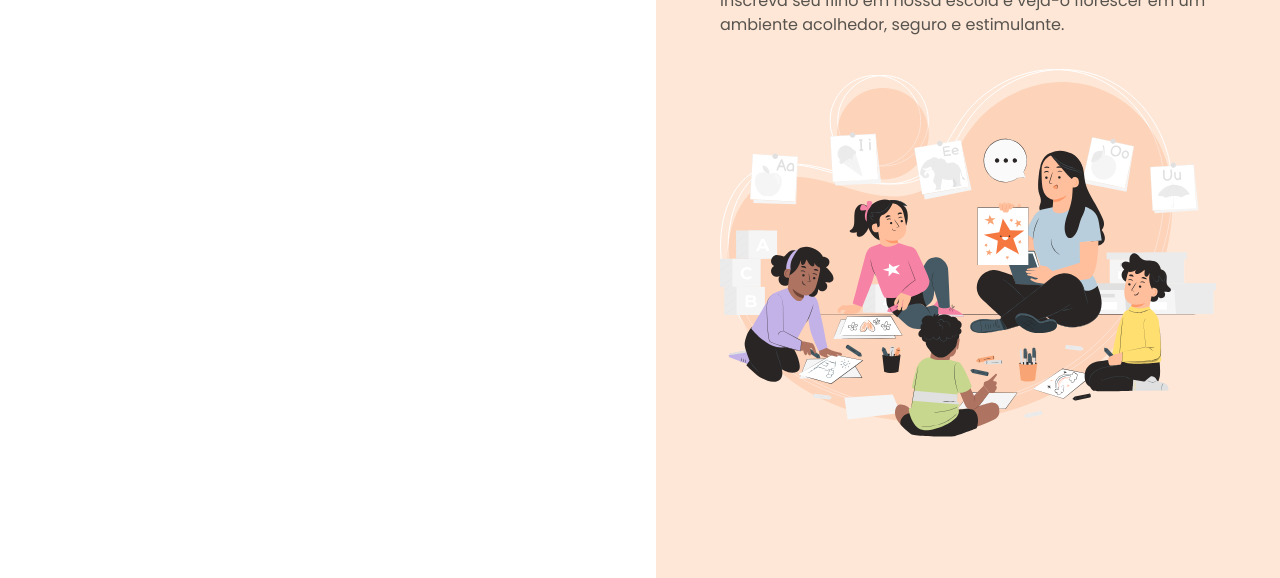
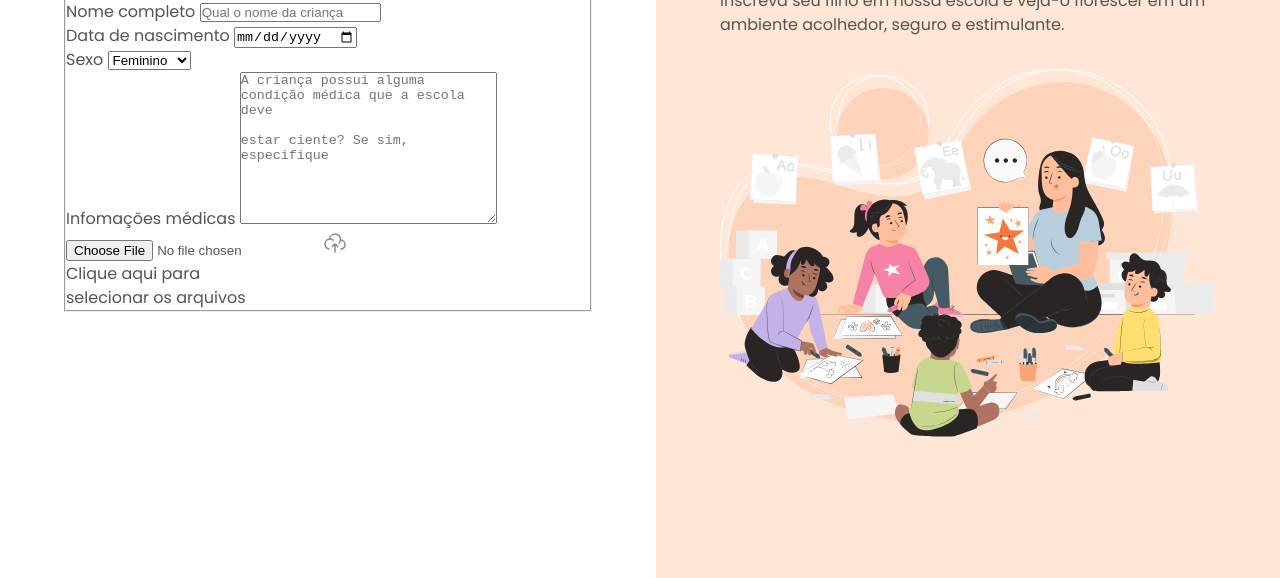
Before and after one commit to andreskull2/formulario-matricula, a plain HTML site: page index.html in a window 1280 px wide. Shown: the part 222-800 px from the top of the page. Drawn offline with Linux system fonts and the light colour scheme.

Commit message:
Form init

```diff
--- a/index.html
+++ b/index.html
@@ -21,6 +21,52 @@
                 </div>
                 <h1>Formulário de Matrícula</h1>
                 <p>Preencha os dados abaixo para matricular seu filho na escola de educação infantil Estrelas do Amanhã</p>
+
+                <form method="post" enctype="multipart/form-data">
+                    <fieldset class="child-info">
+                        <legend>Informações da criança</legend>
+
+                        <div class="input-wrapper">
+                            <label for="fullname">Nome completo</label>
+                            <input
+                            id="fullname"
+                            name="fullname"
+                            type="text"
+                            placeholder="Qual o nome da criança">
+                        </div>
+
+                        <div class="input-wrapper">
+                            <label for="birth">Data de nascimento</label>
+                            <input
+                            id="birth"
+                            type="date"
+                            name="birth"
+                            lang="pt-BR">
+                        </div>
+
+                        <div class="select-wrapper">
+                            <label for="gender">Sexo</label>
+                            <select name="gender" id="gender">
+                                <option value="female">Feminino</option>
+                                <option value="male">Masculino</option>
+                            </select>
+                        </div>
+
+                        <div class="textarea-wrapper">
+                            <label for="medical-info">Infomações médicas</label>
+                            <textarea name="medical-info" id="medical-info" cols="30" rows="10"
+                            placeholder="A criança possui alguma condição médica que a escola deve
+                            estar ciente? Se sim, especifique"></textarea>
+                        </div>
+
+                        <div class="droparea-wrapper">
+                            <input type="file" id="birth-file" name="birth-file">
+                            <img src="assets/icons/cloud-upload.svg" alt="">
+                            <p>Clique aqui para <br>
+                            selecionar os arquivos</p>
+                        </div>
+                    </fieldset>
+                </form>
             </div>
         </main>
 
```
